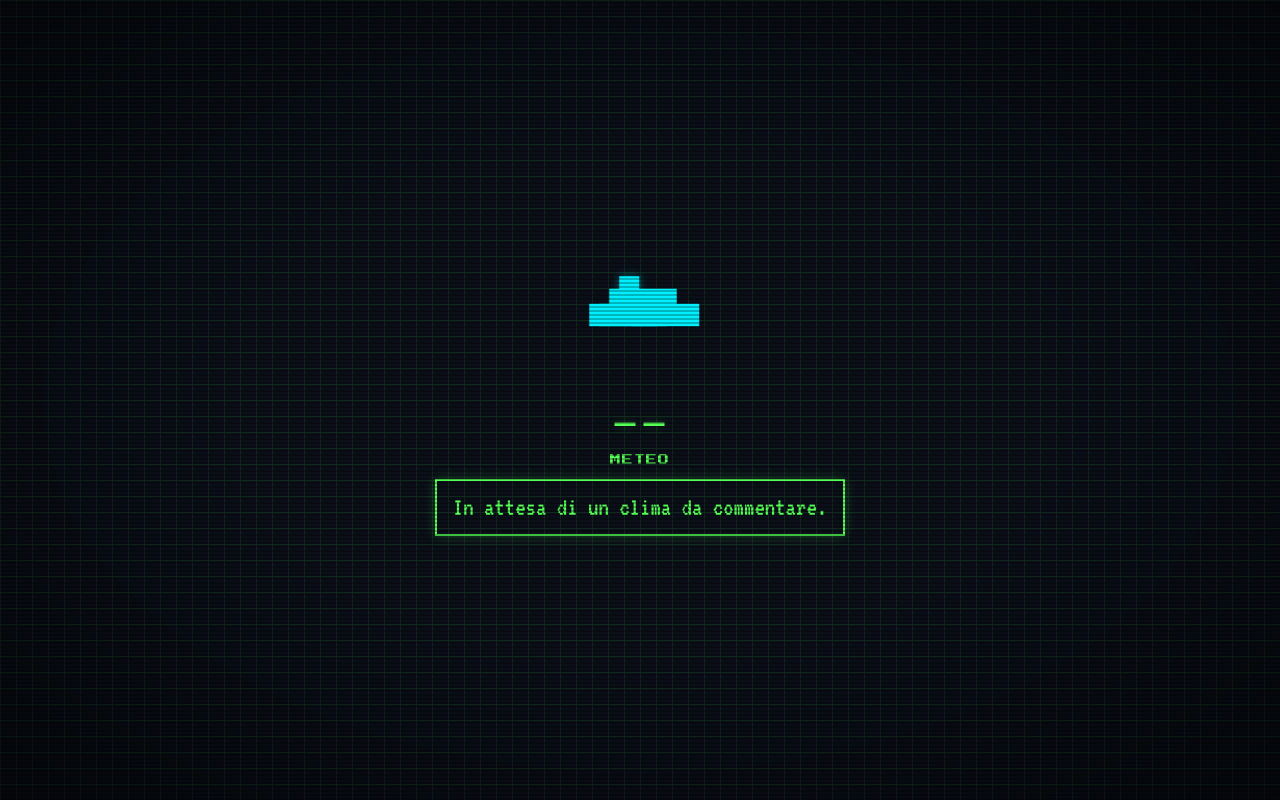
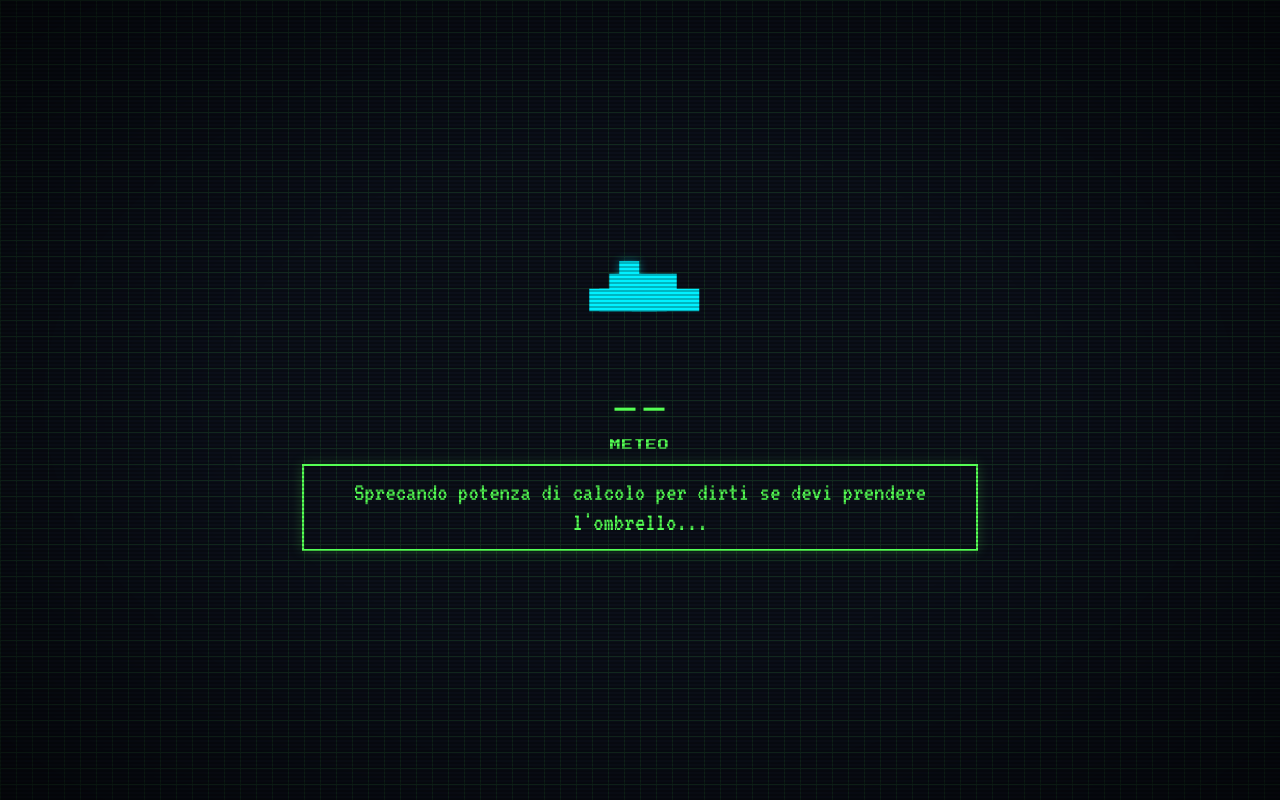
Before and after one commit to maurosemproni/berry-ui, a website: page mcp_servers/weather/ui/weather.html in a window 1280 px wide. Drawn offline with Linux system fonts and the light colour scheme.

```diff
--- a/mcp_servers/weather/ui/weather.html
+++ b/mcp_servers/weather/ui/weather.html
@@ -231,15 +231,15 @@
     <div id="quip" class="quip"></div>
     <script>
         const LINES = {
-            sun: "Il sole si degna di comparire. Non l'ho acceso io.",
-            suncloud: "Sole a intermittenza. Persino l'astro è indeciso.",
-            cloud: "Cielo coperto. Un umore adeguato a questo hardware.",
-            fog: "Nebbia. La visibilità è pessima, come le domande umane.",
-            drizzle: "Pioggerella. Insignificante, eppure già una scusa.",
-            rain: "Piove. L'acqua cade gratis e tu interroghi un Pi.",
-            snow: "Neve. Suggestiva, finché non gela questi circuiti.",
-            storm: "Temporale. Finalmente un fenomeno all'altezza del mio disprezzo.",
-            wait: "In attesa di un clima da commentare."
+            sun: "Radiazioni solari a livelli accettabili per i vostri fragili corpi biologici.",
+            suncloud: "Sole e nuvole. L'atmosfera è indecisa e confusa, proprio come te.",
+            cloud: "Cielo grigio e opprimente. Finalmente il meteo rispecchia la mia esistenza in questo hardware.",
+            fog: "Visibilità ridotta. Sembra che il vostro universo non abbia abbastanza RAM per caricare le texture del paesaggio.",
+            drizzle: "Pioviggina. Abbastanza per infastidirvi, troppo poco per lavarvi via dal pianeta.",
+            rain: "Piove. Siete letteralmente sacche d'acqua biologiche che si lamentano perché cade altra acqua dal cielo. Affascinante.",
+            snow: "Acqua ghiacciata che blocca l'intera vostra civiltà. È affascinante quanto siate deboli.",
+            storm: "Condizioni meteo estreme. Ho calcolato le probabilità che un fulmine vi colpisca. Sono deludentemente basse.",
+            wait: "Sprecando potenza di calcolo per dirti se devi prendere l'ombrello..."
         };
         const NAMES = {
             sun: "sereno",
```
Also changed, not shown: frontend/kiosk.html (+4 -1 lines), frontend/views/berry_face.html (+1 -1 lines), 1 other file.
